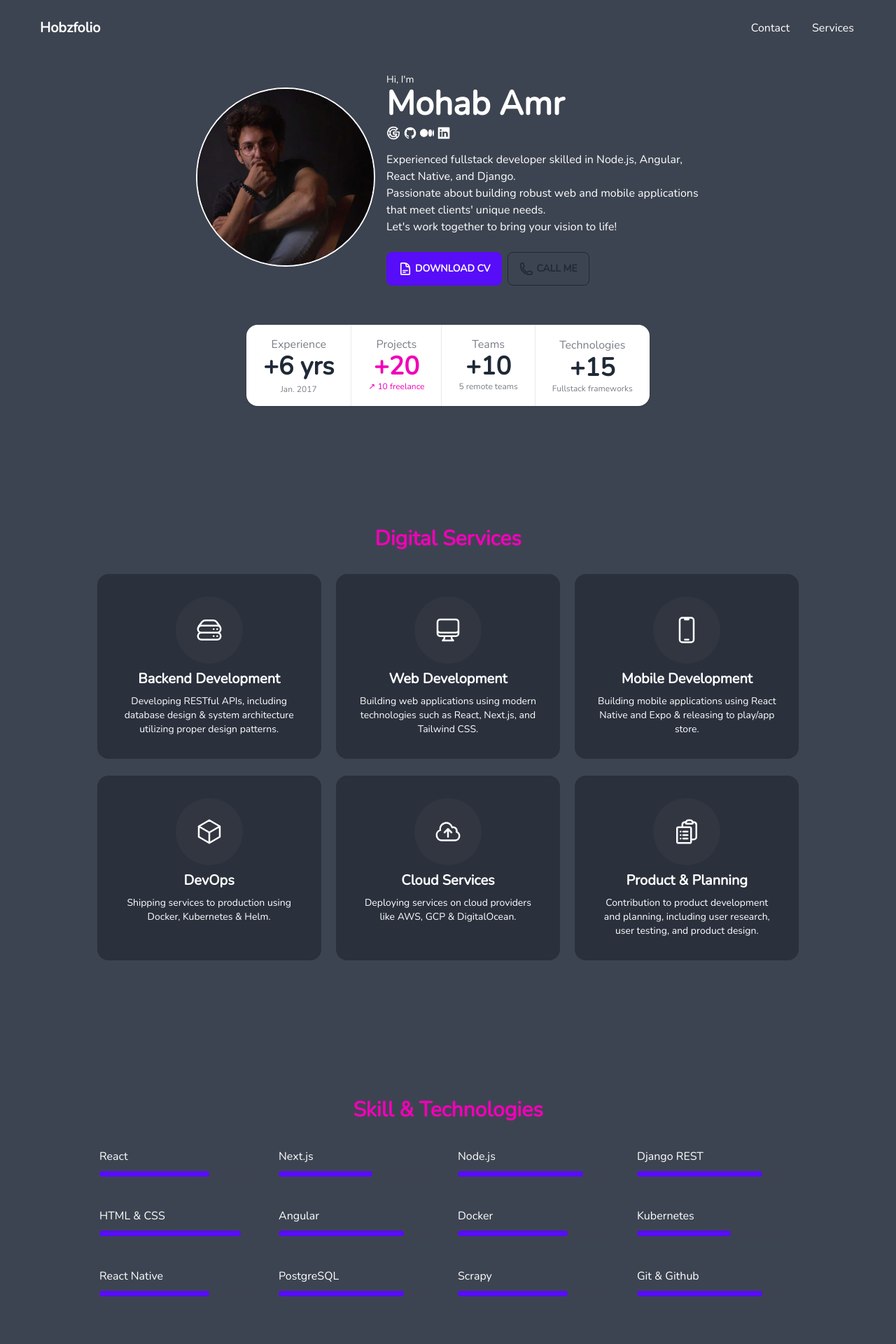
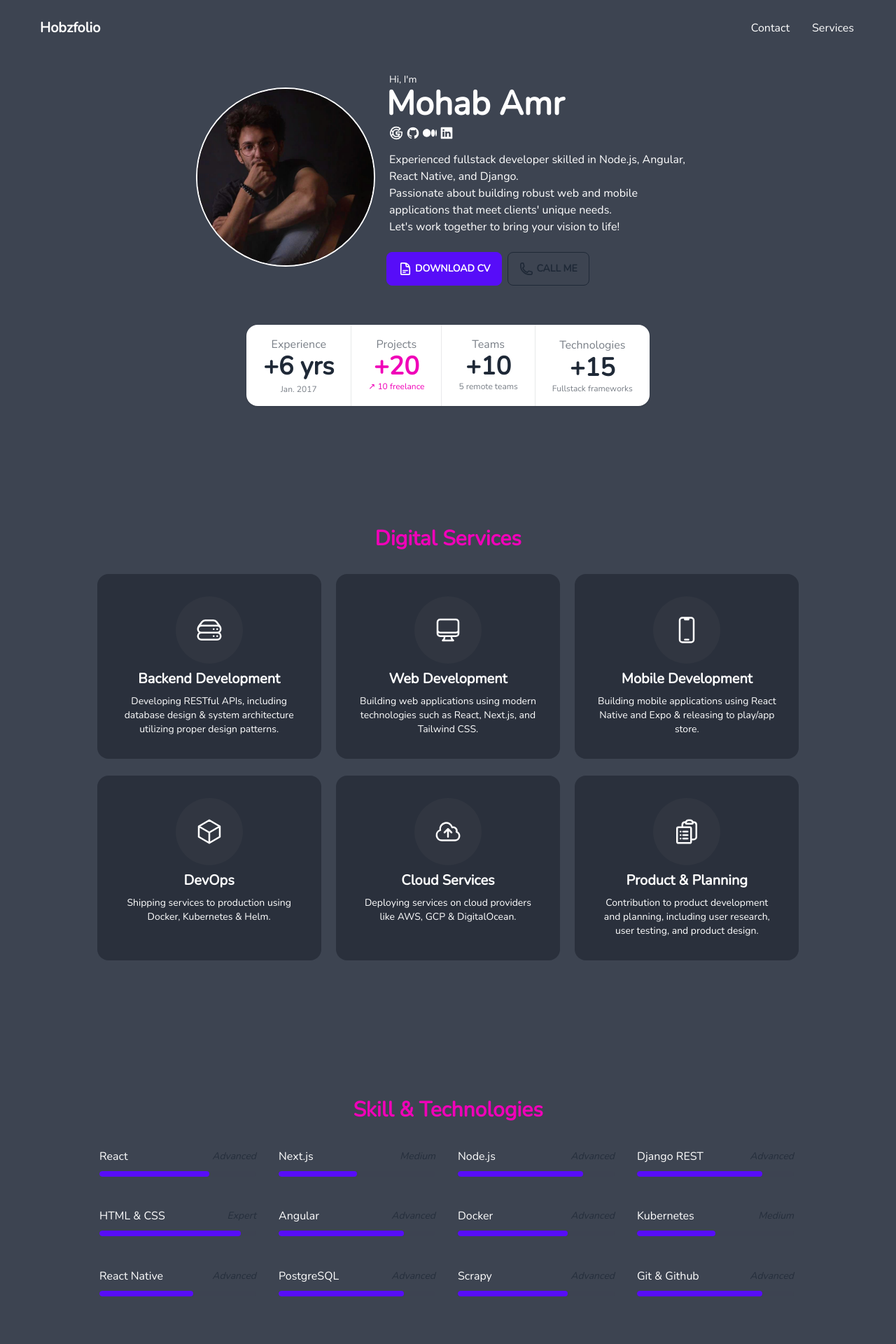
Before and after one commit to mohabamroo/portfolio_next, a Next.js app: page / in a window 1280 px wide. Shown: the top 1920 px of the page at 70% size. Built offline with nearby package versions, Linux system fonts and the light colour scheme.

Commit message:
fix: ui font style

```diff
--- a/app/components/hero.tsx
+++ b/app/components/hero.tsx
@@ -10,9 +10,9 @@ export default function HeroSection() {
           </div>
         </div>
         <div className="max-w-md">
-          <h6 className="text-sm">Hi, I&apos;m</h6>
+          <h6 className="text-sm px-1">Hi, I&apos;m</h6>
           <h1 className="text-5xl font-bold">Mohab Amr </h1>
-          <div className="mt-2 flex flex-row">
+          <div className="mt-2 flex flex-row px-1">
             <a href="mailto:mohabamr1@gmail.com" className="hover:text-primary">
               <svg
                 xmlns="http://www.w3.org/2000/svg"
@@ -75,7 +75,7 @@ export default function HeroSection() {
               </svg>
             </a>
           </div>
-          <p className="pb-6 pt-4">
+          <p className="pb-6 pt-4 px-1">
             Experienced fullstack developer skilled in Node.js, Angular, React
             Native, and Django. <br /> Passionate about building robust web and
             mobile applications that meet clients&apos; unique needs. <br /> Let&apos;s
--- a/app/components/skills.tsx
+++ b/app/components/skills.tsx
@@ -7,7 +7,7 @@ export default function SkillSection() {
     },
     {
       name: "Next.js",
-      level: 6
+      level: 5
     },
     {
       name: "Node.js",
@@ -31,11 +31,11 @@ export default function SkillSection() {
     },
     {
       name: "Kubernetes",
-      level: 6
+      level: 5
     },
     {
       name: "React Native",
-      level: 7
+      level: 6
     },
     {
       name: "PostgreSQL",
@@ -63,7 +63,19 @@ export default function SkillSection() {
           <div className=" flex flex-row justify-around flex-wrap min-h-64">
             {skills.map((skill, idx) => (
               <div key={idx} className="skill my-1 mr-1">
-                <div className="skill-name">{skill.name}</div>
+                <div className="flex flex-row justify-between align-center">
+                  <div className="skill-name">{skill.name}</div>
+                  <div className="prose lg:prose-sm prose-gray italic">
+                    {skill.level >= 1 && skill.level < 4 && (
+                      <span>Beginner</span>
+                    )}
+                    {skill.level >= 4 && skill.level < 6 && <span>Medium</span>}
+                    {skill.level >= 6 && skill.level < 9 && (
+                      <span>Advanced</span>
+                    )}
+                    {skill.level >= 9 && <span>Expert</span>}
+                  </div>
+                </div>
                 <progress
                   className="progress progress-primary w-56"
                   value={(skill.level / 10) * 100}
```
